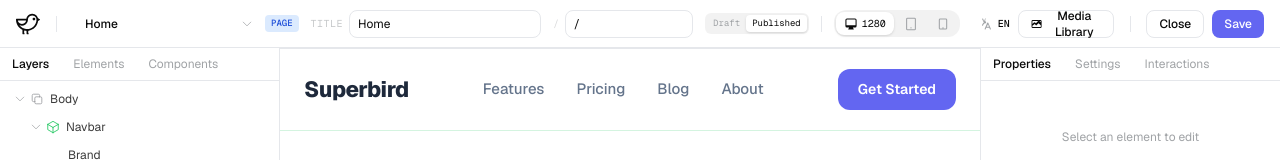
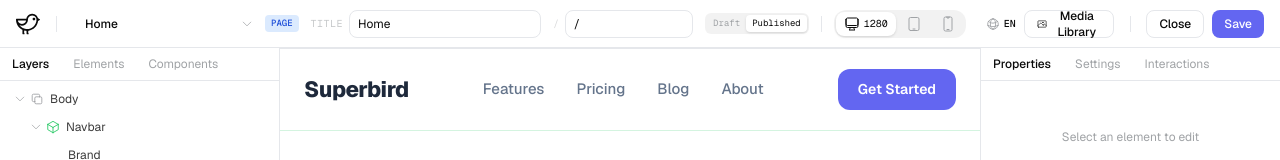
Before and after one commit to frvncois/superbird-beta, a Vue app in the folder superbird/: page /editor in a window 1280 px wide. Shown: the top 160 px of the page. Built offline with nearby package versions, Linux system fonts and the light colour scheme; the HTML template or start-up script is replaced by a standard one.

Commit message:
feat(icons): convert header inline SVGs to IconUi (HeroIcons)
Media Library button, viewport switch (desktop/tablet/mobile), and locale
switch (globe/plus/close) now render HeroIcons via IconUi.

Co-Authored-By: Claude Fable 5 <noreply@anthropic.com>

```diff
--- a/superbird/src/components/header/AppHeader.vue
+++ b/superbird/src/components/header/AppHeader.vue
@@ -3,6 +3,7 @@ import { useRouter } from 'vue-router'
 import { useMediaStore } from '@/stores/media'
 import SuperbirdIcon from '@/components/header/SuperbirdIcon.vue'
 import ButtonUi from '@/components/ui/ButtonUi.vue'
+import IconUi from '@/components/ui/IconUi.vue'
 import HeaderMenu from './HeaderMenu.vue'
 import HeaderContextBar from './HeaderContextBar.vue'
 
@@ -34,9 +35,7 @@ const mediaStore = useMediaStore()
     <template v-if="mode === 'editor'">
       <!-- Media Library -->
       <ButtonUi variant="outline" size="sm" @click="mediaStore.openLibrary()">
-        <svg class="size-4" viewBox="0 0 20 20" fill="currentColor">
-          <path fill-rule="evenodd" d="M1 5.25A2.25 2.25 0 0 1 3.25 3h13.5A2.25 2.25 0 0 1 19 5.25v9.5A2.25 2.25 0 0 1 16.75 17H3.25A2.25 2.25 0 0 1 1 14.75v-9.5Zm1.5 9.5c0 .414.336.75.75.75h13.5a.75.75 0 0 0 .75-.75v-2.305l-3.47-3.47a.75.75 0 0 0-1.06 0l-3.72 3.72-2.22-2.22a.75.75 0 0 0-1.06 0L2.5 12.94v1.81Zm0-4.94 2.22-2.22a2.25 2.25 0 0 1 3.182 0l.97.97 3.47-3.47a2.25 2.25 0 0 1 3.182 0L17.5 7.06V5.25a.75.75 0 0 0-.75-.75H3.25a.75.75 0 0 0-.75.75v4.56Z" clip-rule="evenodd" />
-        </svg>
+        <IconUi name="image" size="size-4" />
         Media Library
       </ButtonUi>
       <div class="h-4 w-px bg-border mx-2" />
--- a/superbird/src/components/header/HeaderLocaleSwitch.vue
+++ b/superbird/src/components/header/HeaderLocaleSwitch.vue
@@ -4,6 +4,7 @@ import { useLocalesStore } from '@/stores/locales'
 import { DEFAULT_LOCALES } from '@/constants/canvas'
 import type { Locale } from '@/types/canvas'
 import PopoverUi from '@/components/ui/PopoverUi.vue'
+import IconUi from '@/components/ui/IconUi.vue'
 
 const store = useLocalesStore()
 const isOpen = ref(false)
@@ -45,9 +46,7 @@ watch(isOpen, (open) => {
       class="flex items-center gap-1 rounded-lg px-2 h-7 text-xs cursor-pointer transition-colors duration-150 hover:bg-secondary/10"
       @click="isOpen = !isOpen"
     >
-      <svg class="size-3.5 text-secondary" viewBox="0 0 20 20" fill="currentColor">
-        <path fill-rule="evenodd" d="M7.171 4.146l1.947 4.948-1.637.002C6.565 9.098 5.78 9.534 5.25 10.19a5.62 5.62 0 0 0-.865 1.777l-.004.015a.75.75 0 0 1-1.441-.422l.004-.014a7.12 7.12 0 0 1 1.096-2.256 5.347 5.347 0 0 1 1.41-1.32L3.1 3.18a.75.75 0 0 1 1.399-.54l1.336 3.398 1.336-3.398a.75.75 0 0 1 1.399.006ZM11.15 7.75a.75.75 0 0 1 .69.459l3.675 8.75a.75.75 0 1 1-1.384.58l-.875-2.083h-4.312l-.875 2.084a.75.75 0 0 1-1.384-.581l3.675-8.75a.75.75 0 0 1 .79-.459Zm-1.595 6.206h3.19L11.5 10.263l-1.945 3.693Z" clip-rule="evenodd" />
-      </svg>
+      <IconUi name="globe" size="size-3.5" class="text-secondary" />
       <span class="font-mono text-[10px] font-medium">{{ currentLocale?.flag }}</span>
     </button>
 
@@ -74,9 +73,7 @@ watch(isOpen, (open) => {
               class="flex size-4 items-center justify-center rounded text-secondary/30 cursor-pointer hover:text-red-fg transition-colors duration-100"
               @click.stop="removeLocale(locale.code)"
             >
-              <svg class="size-2.5" viewBox="0 0 20 20" fill="currentColor">
-                <path d="M6.28 5.22a.75.75 0 0 0-1.06 1.06L8.94 10l-3.72 3.72a.75.75 0 1 0 1.06 1.06L10 11.06l3.72 3.72a.75.75 0 1 0 1.06-1.06L11.06 10l3.72-3.72a.75.75 0 0 0-1.06-1.06L10 8.94 6.28 5.22Z" />
-              </svg>
+              <IconUi name="close" size="size-2.5" />
             </button>
           </button>
         </div>
@@ -108,9 +105,7 @@ watch(isOpen, (open) => {
           class="flex w-full items-center gap-2 rounded-lg px-3 py-1.5 text-xs text-secondary cursor-pointer hover:bg-secondary/10 hover:text-foreground transition-colors duration-100"
           @click="showAdd = true"
         >
-          <svg class="size-3.5" viewBox="0 0 20 20" fill="currentColor">
-            <path d="M10.75 4.75a.75.75 0 0 0-1.5 0v4.5h-4.5a.75.75 0 0 0 0 1.5h4.5v4.5a.75.75 0 0 0 1.5 0v-4.5h4.5a.75.75 0 0 0 0-1.5h-4.5v-4.5Z" />
-          </svg>
+          <IconUi name="plus" size="size-3.5" />
           Add language
         </button>
       </div>
--- a/superbird/src/components/header/HeaderViewportSwitch.vue
+++ b/superbird/src/components/header/HeaderViewportSwitch.vue
@@ -4,6 +4,7 @@ import { useGlobalStylesStore } from '@/stores/globalStyles'
 import { BREAKPOINTS } from '@/constants/canvas'
 import type { Breakpoint } from '@/types/canvas'
 import SegmentedControlUi from '@/components/ui/SegmentedControlUi.vue'
+import IconUi from '@/components/ui/IconUi.vue'
 
 const store = useGlobalStylesStore()
 
@@ -25,18 +26,7 @@ function breakpointWidth(key: string): number {
 <template>
   <SegmentedControlUi v-model="activeBreakpoint" :options="options">
     <template #option="{ option, active }">
-      <!-- Desktop -->
-      <svg v-if="option.value === 'desktop'" class="size-3.5" viewBox="0 0 20 20" fill="currentColor">
-        <path fill-rule="evenodd" d="M2 4.25A2.25 2.25 0 0 1 4.25 2h11.5A2.25 2.25 0 0 1 18 4.25v8.5A2.25 2.25 0 0 1 15.75 15h-3.105a3.501 3.501 0 0 0 1.1 1.677A.75.75 0 0 1 13.26 18H6.74a.75.75 0 0 1-.484-1.323A3.501 3.501 0 0 0 7.355 15H4.25A2.25 2.25 0 0 1 2 12.75v-8.5Zm1.5 0a.75.75 0 0 1 .75-.75h11.5a.75.75 0 0 1 .75.75v7.5H3.5v-7.5Z" clip-rule="evenodd" />
-      </svg>
-      <!-- Tablet -->
-      <svg v-else-if="option.value === 'tablet'" class="size-3.5" viewBox="0 0 20 20" fill="currentColor">
-        <path fill-rule="evenodd" d="M5 1a2 2 0 0 0-2 2v14a2 2 0 0 0 2 2h10a2 2 0 0 0 2-2V3a2 2 0 0 0-2-2H5Zm0 1.5h10a.5.5 0 0 1 .5.5v14a.5.5 0 0 1-.5.5H5a.5.5 0 0 1-.5-.5V3a.5.5 0 0 1 .5-.5Zm4 13a1 1 0 1 0 2 0 1 1 0 0 0-2 0Z" clip-rule="evenodd" />
-      </svg>
-      <!-- Mobile -->
-      <svg v-else-if="option.value === 'mobile'" class="size-3.5" viewBox="0 0 20 20" fill="currentColor">
-        <path fill-rule="evenodd" d="M6 2a2 2 0 0 0-2 2v12a2 2 0 0 0 2 2h8a2 2 0 0 0 2-2V4a2 2 0 0 0-2-2H6Zm0 1.5h8a.5.5 0 0 1 .5.5v12a.5.5 0 0 1-.5.5H6a.5.5 0 0 1-.5-.5V4a.5.5 0 0 1 .5-.5Zm3 12a1 1 0 1 0 2 0 1 1 0 0 0-2 0Z" clip-rule="evenodd" />
-      </svg>
+      <IconUi :name="option.value" size="size-4" />
       <span v-if="active" class="text-[10px] font-mono">{{ breakpointWidth(option.value) }}</span>
     </template>
   </SegmentedControlUi>
```
